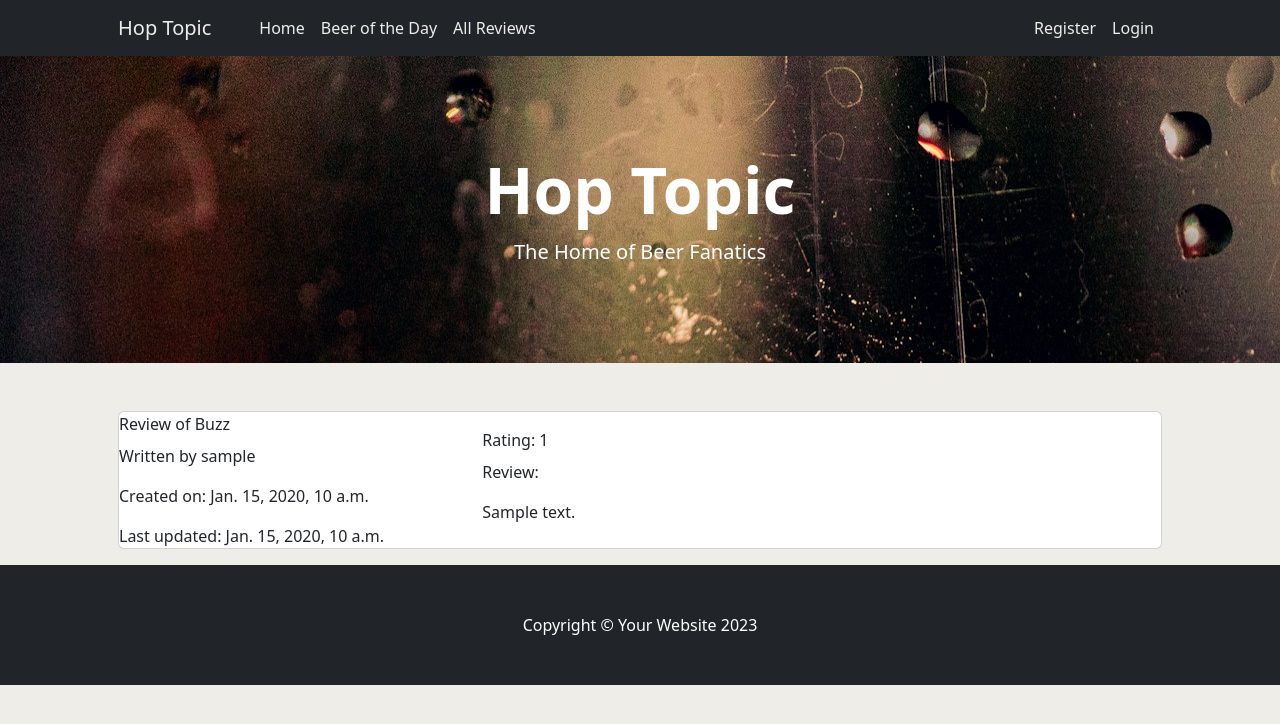
After one commit to jfpaliga/hop-topic, a Django app: page /allreviews in a window 1280 px wide. The commit adds this page. Shown: the top 724 px of the page. Run offline with Django 4.2, Linux system fonts and the light colour scheme; data comes from the database, SQL or seed files in the repository; tables that the repository leaves empty hold one stand-in row (values such as "Sample post"); some libraries are stand-ins or nearby versions.

Commit message:
Add page to view all reviews, needs styling

```diff
--- /dev/null
+++ b/catalog/templates/catalog/all_reviews.html
@@ -0,0 +1,26 @@
+{% extends "base.html" %}
+{ load static }
+
+{% block content %}
+<div class="container px-4 px-lg-5 mt-5">
+    {% for review in review_list %}
+    <div class="card mb-3">
+        <div class="row g-0">
+            <div class="col-md-4">
+                <p class="card-title">Review of <a href="{% url 'beer_detail' review.beer.id %}">{{ review.beer.name }}</a></p>
+                <p class="card-text">Written by {{ review.author }}</p>
+                <p class="card-text">Created on: {{ review.created_on }}</p>
+                <p class="card-text">Last updated: {{ review.updated_on }}</p>
+            </div>
+            <div class="col-md-8">
+                <div class="card-body">
+                    <p class="card-title">Rating: {{ review.rating }}</p>
+                    <p class="card-text">Review:</p>
+                    <p class="card-text">{{ review.body | safe }}</p>
+                </div>
+            </div>
+        </div>
+    </div>
+    {% endfor %}
+</div>
+{% endblock content %}
--- a/catalog/urls.py
+++ b/catalog/urls.py
@@ -6,7 +6,8 @@ urlpatterns = [
     path('', views.BeerList.as_view(), name='home'),
     path('filter/<filter_type>/<filter_set>', views.BeerFilterList.as_view(), name='filter'),
     path('<int:id>/', views.beer_detail, name='beer_detail'),
-    path('beeroftheday', views.beer_of_the_day, name='beer_of_the_day'),
     path('<int:id>/delete_review/<int:review_id>', views.delete_review, name='delete_review'),
     path('<int:id>/edit_review/<int:review_id>', views.edit_review, name='edit_review'),
+    path('allreviews', views.all_reviews, name='all_reviews'),
+    path('beeroftheday', views.beer_of_the_day, name='beer_of_the_day'),
 ]
--- a/catalog/views.py
+++ b/catalog/views.py
@@ -149,3 +149,27 @@ def delete_review(request, id, review_id):
         messages.add_message(request, messages.ERROR, 'You can only delete your own reviews!')
 
     return HttpResponseRedirect(reverse('beer_detail', args=[id]))
+
+
+def all_reviews(request):
+    """
+    Display a list of all approved reviews in :model:`catalog.Review`.
+
+    **Context**
+    ``review``
+        An instance of :model:`catalog.Review`.
+
+    ** Template**
+    :template:`catalog/all_reviews.html`
+    """
+
+    queryset = Review.objects.filter(is_approved=True).order_by("-created_on")
+    context = {
+        "review_list": queryset,
+    }
+
+    return render(
+        request,
+        "catalog/all_reviews.html",
+        context
+    )
--- a/hoptopic/settings.py
+++ b/hoptopic/settings.py
@@ -31,7 +31,7 @@ TEMPLATES_DIR = os.path.join(BASE_DIR, 'templates')
 SECRET_KEY = os.environ.get("SECRET_KEY")
 
 # SECURITY WARNING: don't run with debug turned on in production!
-DEBUG = False
+DEBUG = True
 
 ALLOWED_HOSTS = [
     '127.0.0.1',
--- a/templates/base.html
+++ b/templates/base.html
@@ -32,7 +32,8 @@
                         <li class="nav-item"><a class="nav-link {% if request.path == home_url %}active" aria-current="page{% endif %}"
                             href="{% url 'home' %}">Home</a></li>
                         <li class="nav-item"><a class="nav-link" href="{% url 'beer_of_the_day' %}">Beer of the Day</a></li>
-                        <li class="nav-item dropdown">
+                        <li class="nav-item"><a class="nav-link" href="{% url 'all_reviews' %}">All Reviews</a></li>
+                        <!-- <li class="nav-item dropdown">
                             <a class="nav-link dropdown-toggle" id="navbarDropdown" href="#" role="button" data-bs-toggle="dropdown" aria-expanded="false">Shop</a>
                             <ul class="dropdown-menu" aria-labelledby="navbarDropdown">
                                 <li><a class="dropdown-item" href="#!">All Products</a></li>
@@ -40,7 +41,7 @@
                                 <li><a class="dropdown-item" href="#!">Popular Items</a></li>
                                 <li><a class="dropdown-item" href="#!">New Arrivals</a></li>
                             </ul>
-                        </li>
+                        </li> -->
                     </ul>
                 </div>
                 <div class="d-flex">
```
